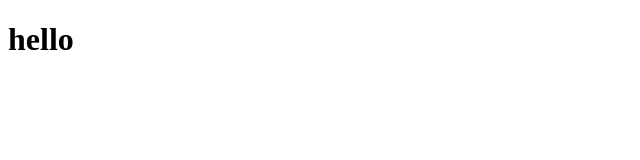
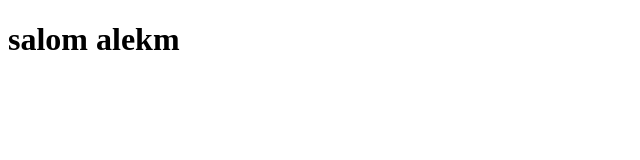
Before and after one commit to Muslim22211/test, a plain HTML site: page index.html in a window 1280 px wide. Shown: the whole page, without its empty margins (0-640 px from the left). Drawn offline with Linux system fonts and the light colour scheme.

Commit message:
second change

```diff
--- a/index.html
+++ b/index.html
@@ -6,6 +6,6 @@
     <title>Document</title>
 </head>
 <body>
-    <h1>hello</h1>
+    <h1>salom alekm</h1>
 </body>
 </html>
```
